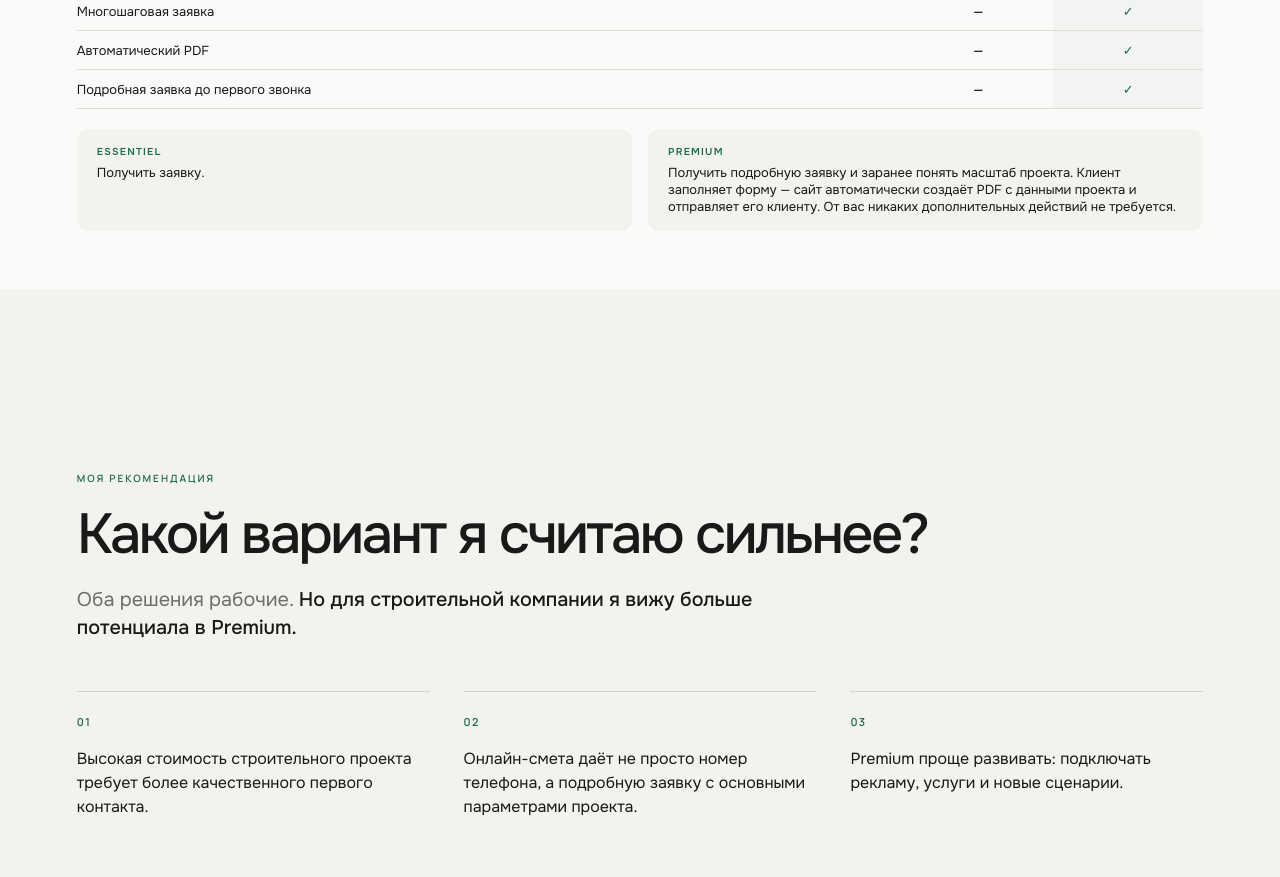
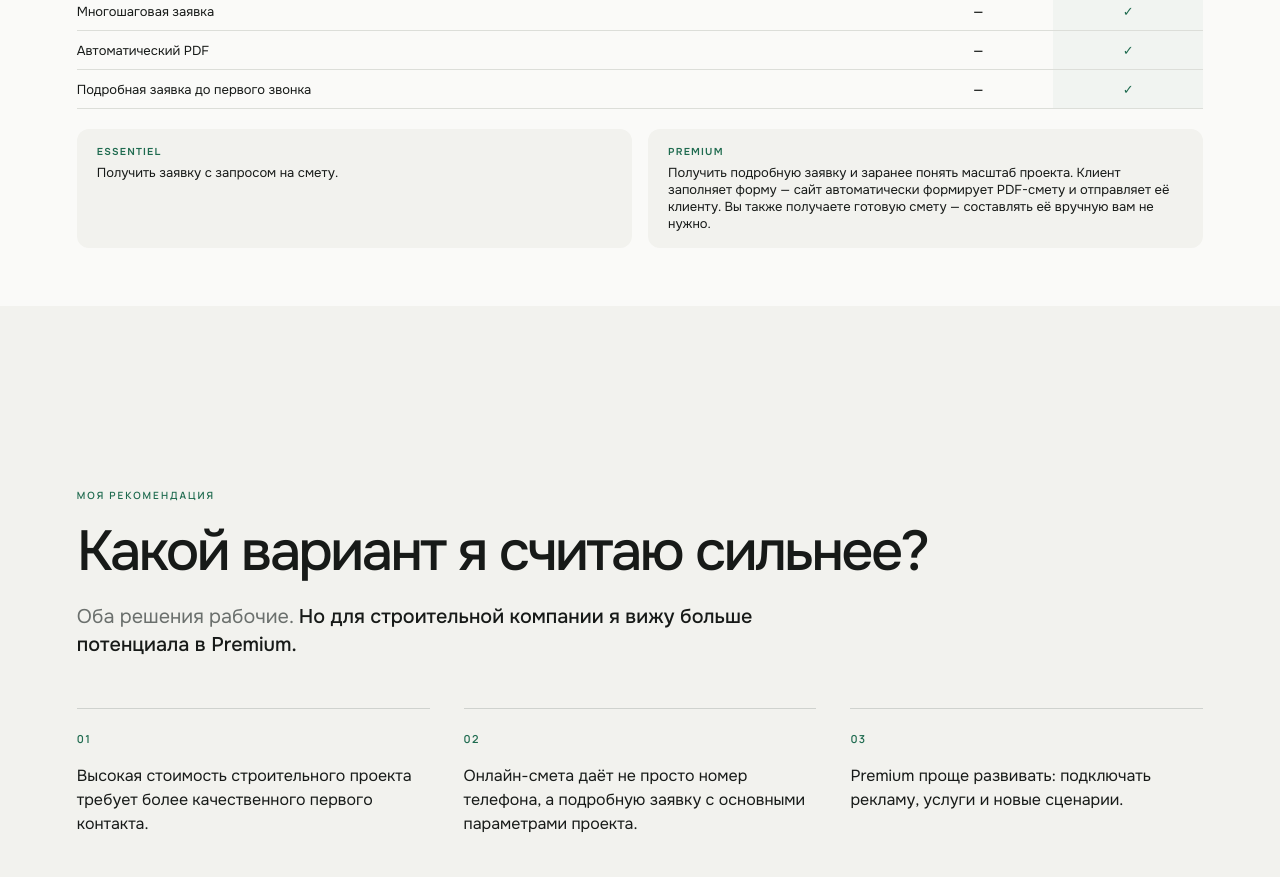
Before and after one commit to Katedodo/offer_daniela, a website: page index.html in a window 1280 px wide. Shown: the part 3800-4677 px from the top of the page. Drawn offline with Linux system fonts and the light colour scheme.

Commit message:
правки 5

```diff
--- a/index.html
+++ b/index.html
@@ -100,7 +100,7 @@
           <div class="tr"><span>Автоматический PDF</span><b>—</b><b>✓</b></div>
           <div class="tr"><span>Подробная заявка до первого звонка</span><b>—</b><b>✓</b></div>
         </div>
-        <div class="compare-summary"><p><b>Essentiel</b> Получить заявку.</p><p><b>Premium</b> Получить подробную заявку и заранее понять масштаб проекта. Клиент заполняет форму — сайт автоматически создаёт PDF с данными проекта и отправляет его клиенту. От вас никаких дополнительных действий не требуется.</p></div>
+        <div class="compare-summary"><p><b>Essentiel</b> Получить заявку с запросом на смету.</p><p><b>Premium</b> Получить подробную заявку и заранее понять масштаб проекта. Клиент заполняет форму — сайт автоматически формирует PDF-смету и отправляет её клиенту. Вы также получаете готовую смету — составлять её вручную вам не нужно.</p></div>
       </div>
     </section>
 
```
